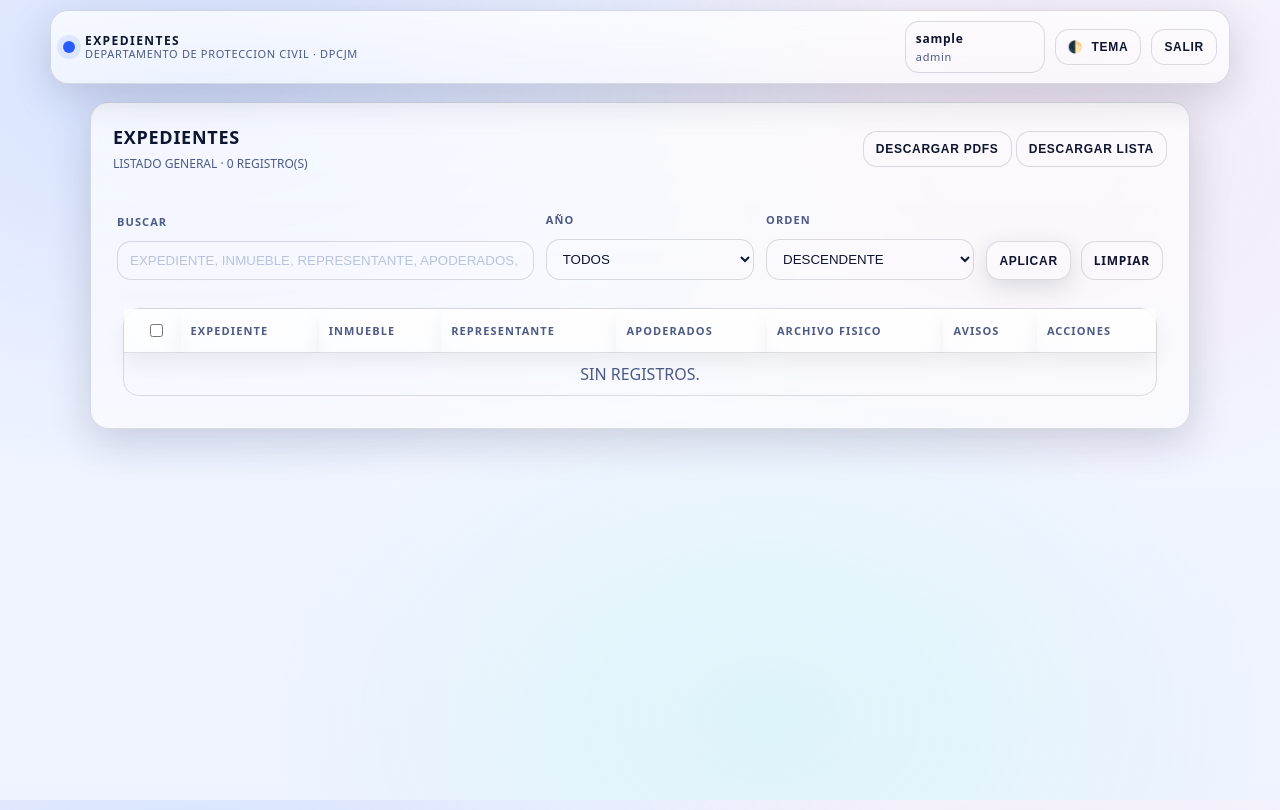
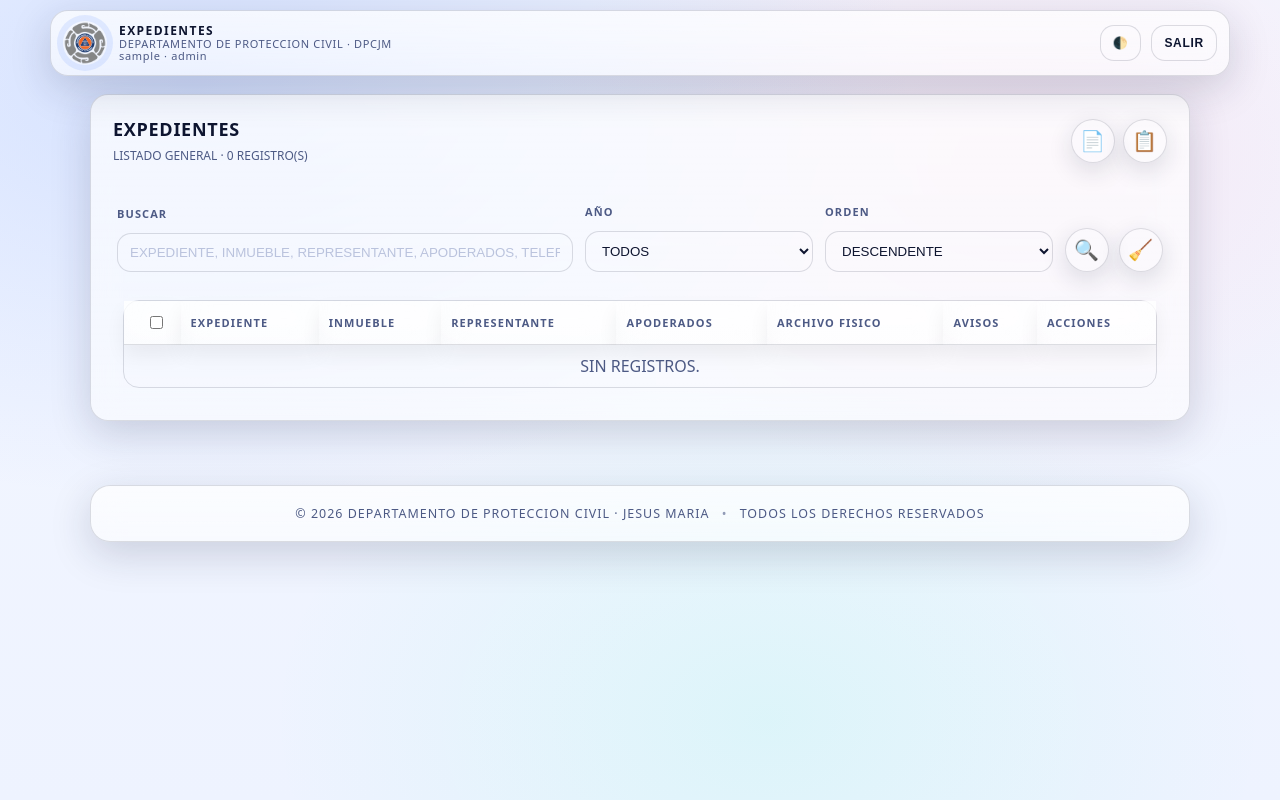
Before and after one commit to mdaviddlce/expedientes-dpcjm, a Flask app: page / in a window 1280 px wide. Run offline with Flask 3, Linux system fonts and the light colour scheme; the visitor is signed in with stand-in values (Sample User, id 1); data that the repository does not hold is empty; parts of the project's set-up code (start-up, migrations or seed data) failed here and were passed over.

Commit message:
Cambios en diseño

```diff
--- a/static/app.css
+++ b/static/app.css
@@ -69,11 +69,30 @@ body{
   margin:0;
   color:var(--text);
   font-family: ui-sans-serif, system-ui, -apple-system, Segoe UI, Roboto, Helvetica, Arial, "Apple Color Emoji","Segoe UI Emoji";
+  background: transparent; /* IMPORTANTE: quitamos el fondo del body */
+  min-height: 100vh;
+  position: relative;
+}
+
+/* =========================
+   FONDO FIJO (SIN CORTES)
+   ========================= */
+
+body::before{
+  content:"";
+  position: fixed;
+  inset: 0;
+  z-index: -1;
+  pointer-events: none;
+
   background:
     radial-gradient(1200px 700px at 15% 10%, rgba(122,162,255,.25), transparent 60%),
     radial-gradient(900px 600px at 80% 20%, rgba(255,140,180,.14), transparent 55%),
     radial-gradient(900px 650px at 60% 90%, rgba(90,255,210,.12), transparent 55%),
     linear-gradient(180deg, var(--bg), var(--bg2));
+
+  background-repeat: no-repeat;
+  background-size: cover;
 }
 
 /* Helpers */
@@ -736,3 +755,81 @@ html[data-theme="light"] .actions-menu__danger:hover{
   height: 46px;
   font-size: 13px;
 }
+
+.brand{ gap:12px; }
+
+.brand__logo{
+  width: 44px;
+  height: 44px;
+  object-fit: contain;
+  border-radius: 999px;
+  box-shadow: 0 0 0 6px rgba(122,162,255,.18);
+}
+
+@media (max-width: 640px){
+  .brand__logo{
+    width: 36px;
+    height: 36px;
+  }
+}
+
+/* ============================
+   BOTONES ICONO (DESCARGAS)
+   ============================ */
+
+.icon-actions{
+  display: flex;
+  gap: 8px;
+}
+
+
+.btn--icon{
+  width: 44px;
+  height: 44px;
+  padding: 0;
+  border-radius: 999px;
+  font-size: 20px;
+  font-weight: 900;
+  line-height: 1;
+  display: inline-flex;
+  align-items: center;
+  justify-content: center;
+}
+
+/* Hover más claro para acciones importantes */
+.btn--icon:hover{
+  transform: translateY(-1px) scale(1.05);
+}
+
+.btn--icon:active{
+  transform: translateY(0);
+}
+
+/* =========================
+   FOOTER
+   ========================= */
+
+.footer{
+  margin-top: 4rem;
+  padding: 1.2rem 0;
+  border-top: 1px solid var(--border);
+  -webkit-backdrop-filter: blur(14px);
+  backdrop-filter: blur(14px);
+  border-radius: 20px;
+}
+
+.footer__inner{
+  max-width: 1200px;
+  margin: 0 auto;
+  padding: 0 1rem;
+  text-align: center;
+  font-size: .78rem;
+  letter-spacing: .08em;
+  text-transform: uppercase;
+  color: var(--muted);
+}
+
+.footer .sep{
+  margin: 0 .5rem;
+  opacity: .6;
+}
--- a/templates/index.html
+++ b/templates/index.html
@@ -11,22 +11,29 @@
     </div>
 
     <div class="row">
-      <form id="bulkForm" method="post" class="inline">
-        <button class="btn btn--ghost"
+      <form id="bulkForm" method="post" class="inline icon-actions">
+        <button class="btn btn--icon"
                 type="submit"
-                formaction="{{ url_for('expedientes_zip') }}">
-          DESCARGAR PDFS
+                formaction="{{ url_for('expedientes_zip') }}"
+                title="Descargar PDFs seleccionados">
+          📄
         </button>
 
-        <button class="btn btn--ghost"
+        <button class="btn btn--icon"
                 type="submit"
-                formaction="{{ url_for('expedientes_lista') }}">
-          DESCARGAR LISTA
+                formaction="{{ url_for('expedientes_lista') }}"
+                title="Descargar lista (Excel)">
+          📋
         </button>
       </form>
 
       {% if session.get("role") in ["CAPTURA","ADMINISTRADOR"] %}
-        <a class="btn" href="{{ url_for('expediente_new') }}">+ NUEVO EXPEDIENTE</a>
+        <a class="btn btn--icon"
+          href="{{ url_for('expediente_new') }}"
+          title="NUEVO EXPEDIENTE"
+          aria-label="Nuevo expediente">
+          ➕
+        </a>
       {% endif %}
     </div>
   </div>
@@ -63,8 +70,21 @@
     </div>
 
     <div class="actions">
-      <button class="btn" type="submit">APLICAR</button>
-      <a class="btn btn--ghost" href="{{ url_for('index') }}">LIMPIAR</a>
+      <!-- APLICAR -->
+      <button class="btn btn--icon"
+              type="submit"
+              title="APLICAR FILTROS"
+              aria-label="Aplicar filtros">
+        🔍
+      </button>
+
+      <!-- LIMPIAR -->
+      <a class="btn btn--icon"
+        href="{{ url_for('index') }}"
+        title="LIMPIAR FILTROS"
+        aria-label="Limpiar filtros">
+        🧹
+      </a>
     </div>
   </form>
 
@@ -149,4 +169,14 @@
   </div>
 </section>
 
+<!-- FOOTER -->
+  <footer class="footer glass">
+    <div class="footer__inner">
+      © {{ now().year if now else "2026" }}
+      DEPARTAMENTO DE PROTECCION CIVIL · JESUS MARIA
+      <span class="sep">•</span>
+      TODOS LOS DERECHOS RESERVADOS
+    </div>
+  </footer>
+
 {% endblock %}
--- a/templates/layout.html
+++ b/templates/layout.html
@@ -4,6 +4,7 @@
   <meta charset="utf-8" />
   <meta name="viewport" content="width=device-width,initial-scale=1" />
   <title>{{ title or "EXPEDIENTES · DPCJM" }}</title>
+  <link rel="icon" type="image/x-icon" href="{{ url_for('static', filename='favicon.ico') }}">
   <link rel="stylesheet" href="{{ url_for('static', filename='app.css') }}">
   <meta name="color-scheme" content="light dark">
 </head>
@@ -11,20 +12,21 @@
   <header class="topbar glass">
     <div class="topbar__left">
       <a class="brand" href="{{ url_for('index') }}">
-        <span class="brand__dot" aria-hidden="true"></span>
+
+        <img class="brand__logo"
+        src="{{ url_for('static', filename='logo_pcjm.png') }}"
+        alt="PCJM">
+
         <span class="brand__text">
           <span class="brand__title">EXPEDIENTES</span>
           <span class="brand__sub">DEPARTAMENTO DE PROTECCION CIVIL · DPCJM</span>
+          <span class="brand__sub">{{ session.get("username") }} · {{ session.get("role") }}</span>
         </span>
       </a>
     </div>
 
     <div class="topbar__right">
       {% if session.get("user_id") %}
-        <div class="userpill">
-          <div class="userpill__name">{{ session.get("username") }}</div>
-          <div class="userpill__role">{{ session.get("role") }}</div>
-        </div>
 
         <!-- MODULO DE USUARIOS -->
         {% if session.get("role") == "ADMINISTRADOR" %}
@@ -33,7 +35,6 @@
 
         <button class="btn btn--ghost" id="themeToggle" type="button" title="Cambiar tema">
           <span class="icon" aria-hidden="true">🌓</span>
-          <span class="hide-sm">TEMA</span>
         </button>
 
         {% if session.get("role") in ["CAPTURA","ADMINISTRADOR"] %}
```
Also changed, not shown: static/favicon.ico (added).
